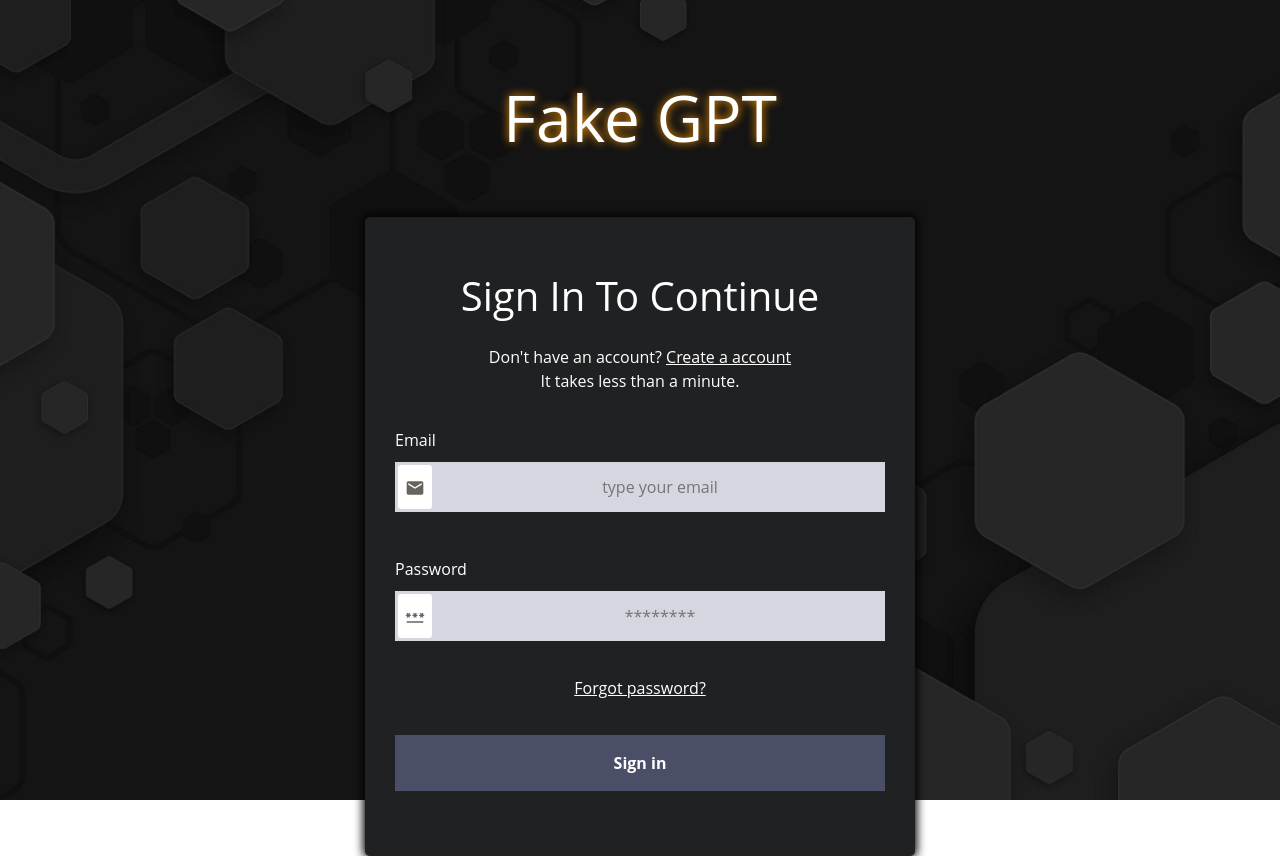
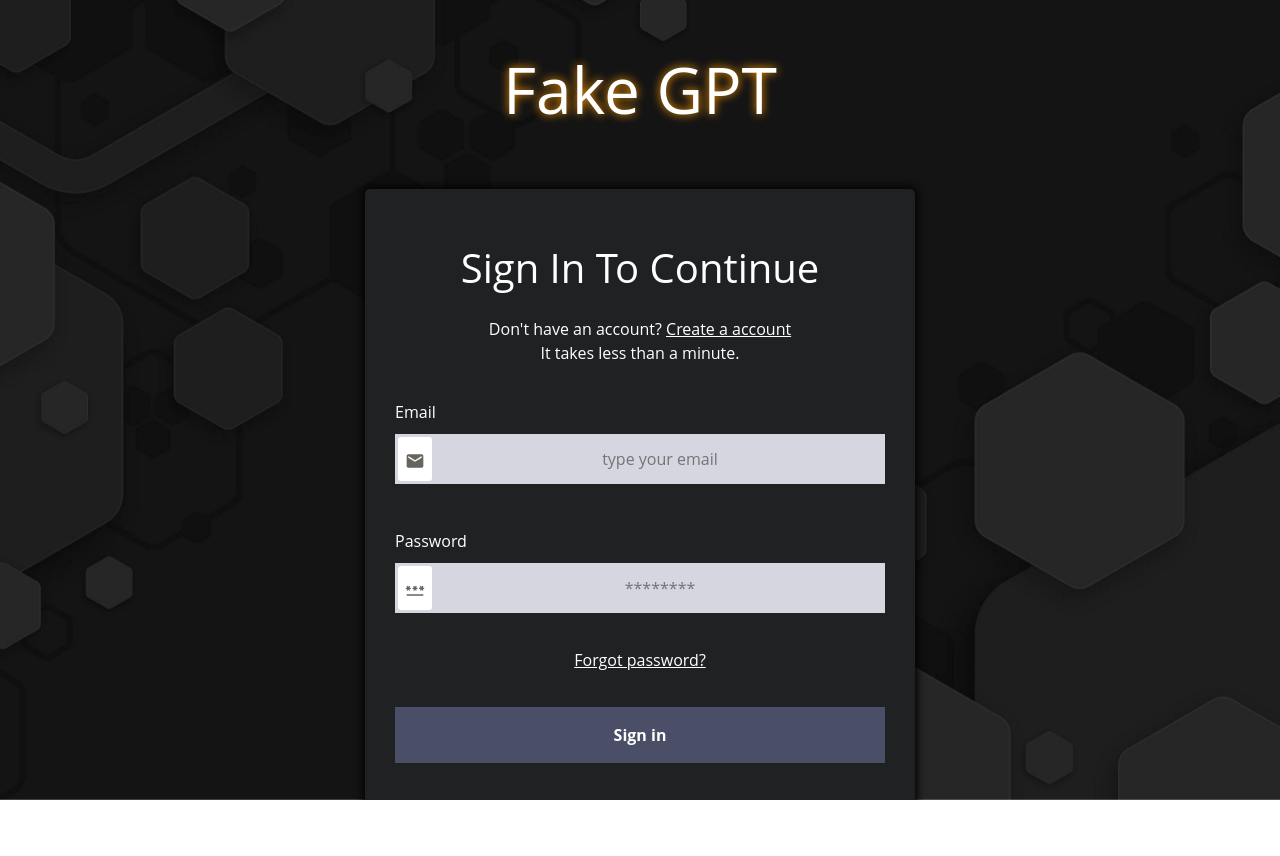
Before and after one commit to JVictor-CC/My-Chat-GPT, a React (Create React App) app in the folder client/: page / in a window 1280 px wide. After the commit the page ends 800 px from the top, so only its background shows below. Built offline with nearby package versions, Linux system fonts and the light colour scheme.

Commit message:
fix: fix bug on login/register bg image

```diff
--- a/client/src/styles/login-screen.style.js
+++ b/client/src/styles/login-screen.style.js
@@ -6,13 +6,15 @@ export const Container = styled.div`
   height: 100vh;
   display: flex;
   align-items: center;
+  justify-content: center;
   flex-direction: column;
   background-image: url(${background});
   background-size: cover;
   background-repeat: no-repeat;
   background-position: center;
+  background-attachment: fixed;
+  overflow: auto;
 `
-
 export const LoginScreenBox = styled.div`
   border-radius: 5px;
   width: 550px;
@@ -22,20 +24,20 @@ export const LoginScreenBox = styled.div`
   box-shadow: 0px 0px 10px 2px #000;
   color: #fff;
 
-    h1{
+  h1 {
     text-transform: capitalize;
     margin: 10px;
   }
 
-    a{
+  a {
     color: #fff;
     transition: 0.3s;
 
-        &:visited{
+    &:visited {
       color: #fff;
     }
 
-        &:hover{
+    &:hover {
       color: gray;
       transition: 0.3s;
     }
```
Lines whose indentation alone changed are shown as unchanged.
